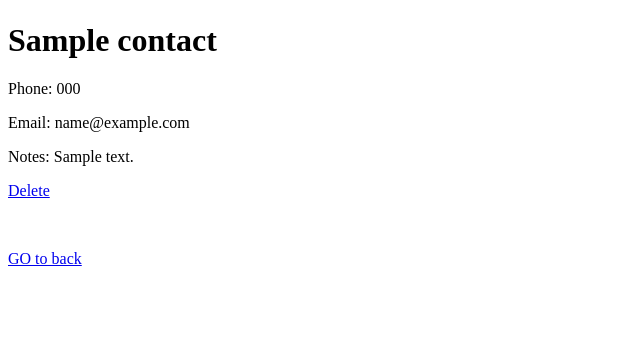
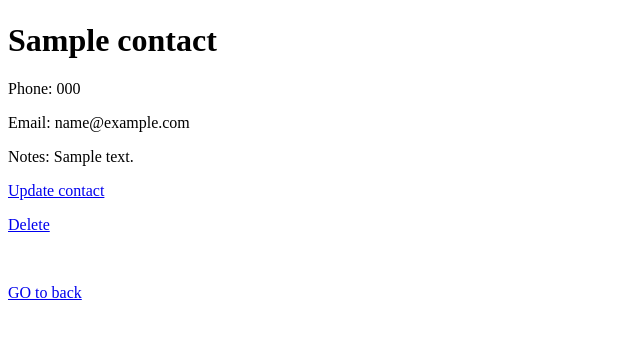
Before and after one commit to Serojisa551/address_book, a Django app: page /contact/1/details/ in a window 1280 px wide. Shown: the part 58-397 px from the top of the page, without its empty margins (0-640 px from the left). Run offline with Django 4.2, Linux system fonts and the light colour scheme; tables that the repository leaves empty hold one stand-in row (values such as "Sample post").

Commit message:
Users have the ability to update information about existing contacts.

```diff
--- a/project_address_book/addressBook/urls.py
+++ b/project_address_book/addressBook/urls.py
@@ -6,5 +6,5 @@ urlpatterns = [
     path('', contact_list, name='contact_list'),
     path('contact/<int:pk>/delete/', delete_contact, name='delete_contact'),
     path('contact/<int:pk>/details/', details_contact , name='details_contact'),
-
+    path('contact/<int:pk>/update/', update_contact, name='update_contact'),
 ]
--- a/project_address_book/addressBook/views.py
+++ b/project_address_book/addressBook/views.py
@@ -48,3 +48,21 @@ def details_contact(request, pk):
         "contact": contact,
     }
     return HttpResponse(template.render(context, request))
+
+def update_contact(request, pk):
+    """
+    Handles requests to update the details of an existing contact.
+    Retrieves the contact from the database based on the provided primary key (pk),
+    processes the submitted form data if the request method is POST, and updates the contact details.
+    Displays a form with pre-filled data for the user to edit, allowing changes to phone numbers,
+    email addresses, and other contact information.
+    """
+    contact = Contact.objects.get(pk=pk)
+    if request.method == 'POST':
+        form = ContactForm(request.POST, instance=contact)
+        if form.is_valid():
+            form.save()
+            return redirect('contact_list')
+    else:
+        form = ContactForm(instance=contact)
+    return render(request, 'addressbook/contact_update.html', {'form': form})
--- a/project_address_book/templates/addressBook/contact_details.html
+++ b/project_address_book/templates/addressBook/contact_details.html
@@ -5,6 +5,7 @@
     <p>Phone: {{contact.phone_number}}</p>
     <p>Email: {{contact.email}}</p>
     <p>Notes: {{contact.notes}}</p>
+    <p><a href="/contact/{{ contact.pk }}/update/">Update contact</a></p>
     <p><a href="/contact/{{ contact.pk }}/delete/">Delete</a></p><br>
     <p><a href="/">GO to back</a></p>
 {% endblock %}
--- a/project_address_book/templates/addressBook/contact_list.html
+++ b/project_address_book/templates/addressBook/contact_list.html
@@ -4,7 +4,7 @@
 <h2>Contact List</h2>
 <ul>
     {% for contact in contacts %}
-    <li> <a href=" contact/{{ contact.pk }}/details/">{{ contact.name }}</a> </li>
+    <li> <a href=" contact/{{ contact.pk }}/details/">{{ contact.name }}</a> {{ contact.pk }}</li>
     {% endfor %}
     <a href="{% url 'register_contact' %}">register</a><br>
 </ul>
```
Also changed, not shown: project_address_book/templates/addressBook/contact_update.html (added, +12 -0 lines).
